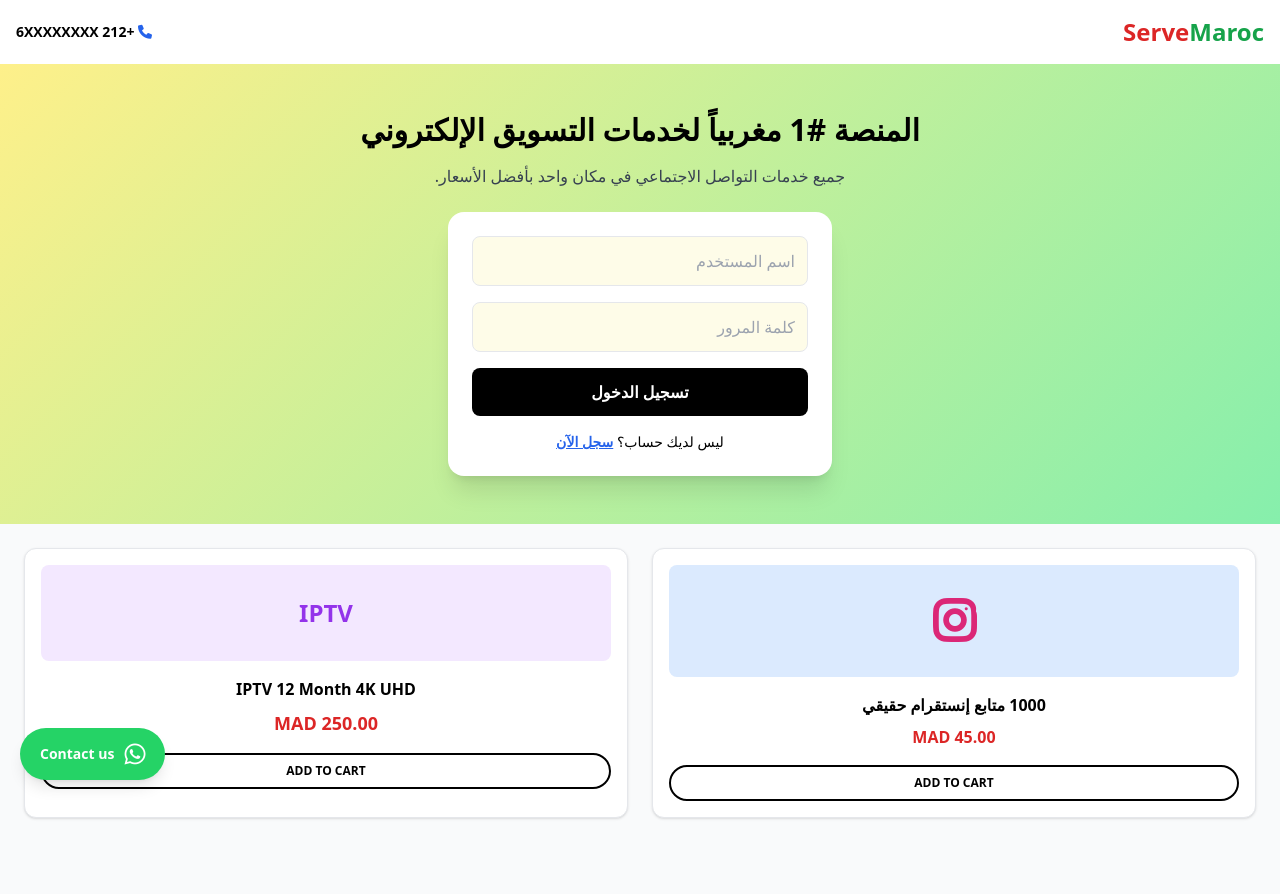
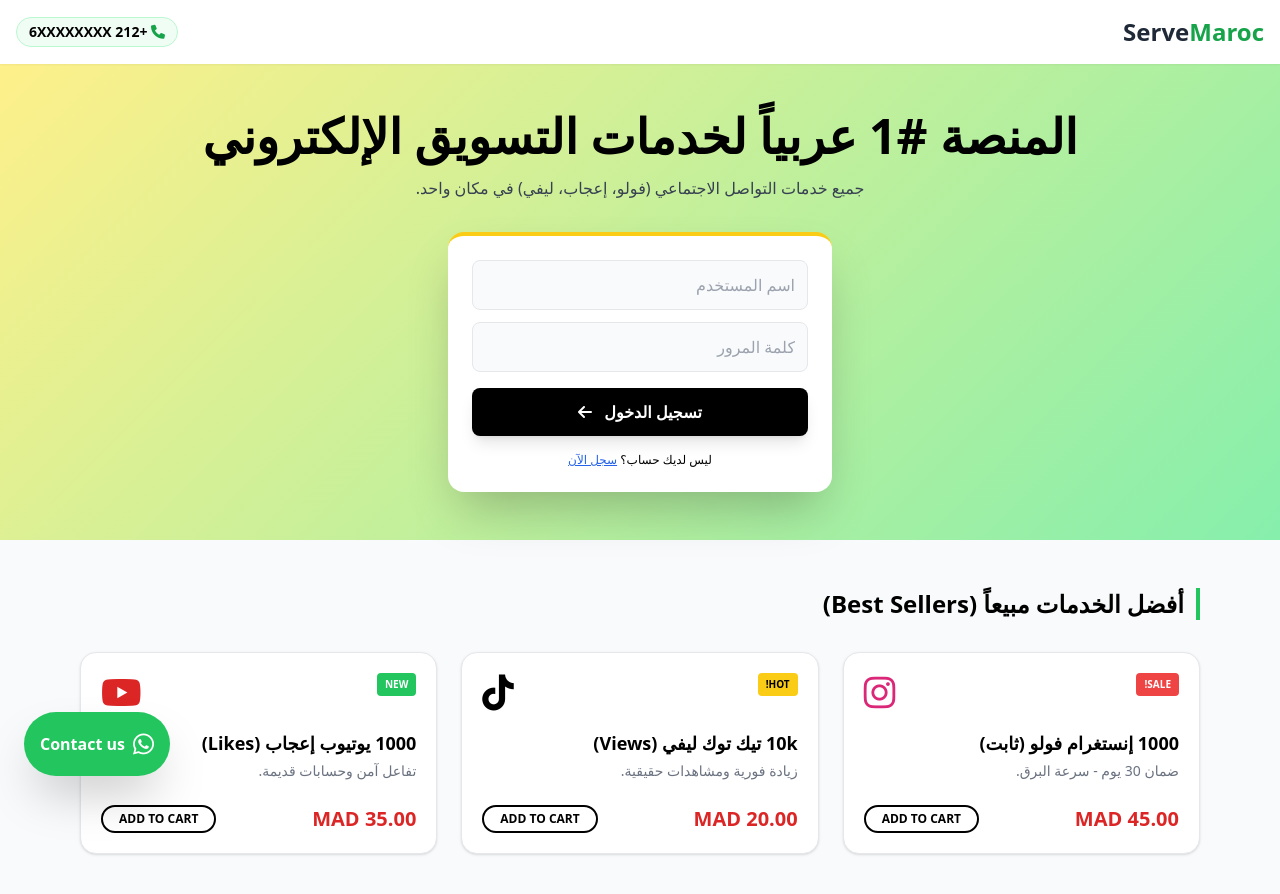
Before and after one commit to hafideJH/serves-maroc, a plain HTML site: page index.html in a window 1280 px wide. Before the commit the page ends 842 px from the top, so only its background shows below. Drawn offline with nearby package versions, Linux system fonts and the light colour scheme.

Commit message:
Update title and enhance layout in index.html

```diff
--- a/index.html
+++ b/index.html
@@ -3,78 +3,85 @@
 <head>
     <meta charset="UTF-8">
     <meta name="viewport" content="width=device-width, initial-scale=1.0">
-    <title>ServeMaroc | المنصة رقم 1</title>
+    <title>ServeMaroc | خدمات الميديا رقم 1 بالمغرب</title>
     <script src="https://cdn.tailwindcss.com"></script>
     <link rel="stylesheet" href="https://cdnjs.cloudflare.com/ajax/libs/font-awesome/6.0.0/css/all.min.css">
     <style>
-        .hero-bg {
-            background: linear-gradient(135deg, #fef08a 0%, #86efac 100%); /* ألوان مشابهة للصورة 12733 */
-        }
-        .whatsapp-float {
-            position: fixed;
-            bottom: 20px;
-            left: 20px;
-            background-color: #25d366;
-            color: white;
-            padding: 10px 20px;
-            border-radius: 50px;
-            display: flex;
-            align-items: center;
-            gap: 10px;
-            z-index: 1000;
-        }
+        .hero-gradient { background: linear-gradient(135deg, #fef08a 0%, #86efac 100%); }
+        .card-hover:hover { transform: translateY(-5px); transition: 0.3s; }
     </style>
 </head>
 <body class="bg-gray-50 font-sans text-right">
 
-    <header class="bg-white shadow-sm p-4 flex justify-between items-center">
-        <div class="flex items-center gap-4">
-            <h1 class="text-2xl font-bold text-red-600">Serve<span class="text-green-600">Maroc</span></h1>
-        </div>
-        <div class="text-sm font-bold">
-            <i class="fa-solid fa-phone text-blue-600"></i> +212 6XXXXXXXX
+    <header class="bg-white shadow-sm p-4 sticky top-0 z-50 flex justify-between items-center">
+        <h1 class="text-2xl font-black text-gray-800">Serve<span class="text-green-600">Maroc</span></h1>
+        <div class="hidden md:block text-sm font-bold bg-green-50 px-3 py-1 rounded-full border border-green-200">
+            <i class="fa-solid fa-phone text-green-600"></i> +212 6XXXXXXXX
         </div>
     </header>
 
-    <section class="hero-bg py-12 px-6 flex flex-col items-center">
-        <div class="max-w-4xl w-full text-center">
-            <h2 class="text-3xl font-black mb-4">المنصة #1 مغربياً لخدمات التسويق الإلكتروني</h2>
-            <p class="mb-6 text-gray-700">جميع خدمات التواصل الاجتماعي في مكان واحد بأفضل الأسعار.</p>
+    <section class="hero-gradient py-12 px-6 flex flex-col items-center">
+        <div class="max-w-4xl text-center">
+            <h2 class="text-3xl md:text-5xl font-black mb-4">المنصة #1 عربياً لخدمات التسويق الإلكتروني</h2>
+            <p class="text-gray-700 mb-8">جميع خدمات التواصل الاجتماعي (فولو، إعجاب، ليفي) في مكان واحد.</p>
 
-            <div class="bg-white p-6 rounded-2xl shadow-xl max-w-sm mx-auto">
-                <div class="mb-4">
-                    <input type="text" placeholder="اسم المستخدم" class="w-full p-3 border rounded-lg bg-yellow-50 focus:outline-yellow-400 text-right">
-                </div>
-                <div class="mb-4">
-                    <input type="password" placeholder="كلمة المرور" class="w-full p-3 border rounded-lg bg-yellow-50 focus:outline-yellow-400 text-right">
-                </div>
-                <button class="w-full bg-black text-white p-3 rounded-lg font-bold hover:bg-gray-800 transition">تسجيل الدخول</button>
-                <p class="mt-4 text-sm">ليس لديك حساب؟ <a href="#" class="text-blue-600 font-bold underline">سجل الآن</a></p>
+            <div class="bg-white p-6 rounded-2xl shadow-2xl max-w-sm mx-auto border-t-4 border-yellow-400">
+                <input type="text" placeholder="اسم المستخدم" class="w-full p-3 mb-3 border rounded-lg bg-gray-50 text-right focus:ring-2 focus:ring-yellow-400 outline-none">
+                <input type="password" placeholder="كلمة المرور" class="w-full p-3 mb-4 border rounded-lg bg-gray-50 text-right focus:ring-2 focus:ring-yellow-400 outline-none">
+                <button class="w-full bg-black text-white p-3 rounded-lg font-bold hover:bg-gray-800 shadow-lg">تسجيل الدخول <i class="fa-solid fa-arrow-left mr-2"></i></button>
+                <p class="mt-4 text-xs">ليس لديك حساب؟ <a href="#" class="text-blue-600 underline">سجل الآن</a></p>
             </div>
         </div>
     </section>
 
-    <section class="p-6 grid grid-cols-1 md:grid-cols-2 gap-6">
-        <div class="bg-white p-4 rounded-xl shadow border text-center">
-            <div class="bg-blue-100 p-8 rounded-lg mb-4">
-                <i class="fa-brands fa-instagram text-5xl text-pink-600 font-bold"></i>
+    <section class="max-w-6xl mx-auto py-12 px-4">
+        <h3 class="text-2xl font-bold mb-8 border-r-4 border-green-500 pr-3">أفضل الخدمات مبيعاً (Best Sellers)</h3>
+
+        <div class="grid grid-cols-1 md:grid-cols-2 lg:grid-cols-3 gap-6">
+            <div class="bg-white p-5 rounded-2xl shadow border card-hover">
+                <div class="flex justify-between items-start mb-4">
+                    <span class="bg-red-500 text-white text-[10px] px-2 py-1 rounded font-bold">SALE!</span>
+                    <i class="fa-brands fa-instagram text-4xl text-pink-600"></i>
+                </div>
+                <h4 class="font-bold text-lg">1000 إنستغرام فولو (ثابت)</h4>
+                <p class="text-gray-500 text-sm mt-1">ضمان 30 يوم - سرعة البرق.</p>
+                <div class="mt-6 flex justify-between items-center">
+                    <span class="text-xl font-black text-red-600">45.00 MAD</span>
+                    <button class="border-2 border-black px-4 py-1 rounded-full text-xs font-bold uppercase hover:bg-black hover:text-white">Add to Cart</button>
+                </div>
             </div>
-            <h3 class="font-bold">1000 متابع إنستقرام حقيقي</h3>
-            <p class="text-red-600 font-bold mt-2">MAD 45.00</p>
-            <button class="mt-4 w-full border-2 border-black py-2 rounded-full font-bold uppercase text-xs">Add to Cart</button>
-        </div>
 
-        <div class="bg-white p-4 rounded-xl shadow border text-center">
-            <div class="bg-purple-100 p-8 rounded-lg mb-4 text-purple-600 font-black text-2xl">IPTV</div>
-            <h3 class="font-bold">IPTV 12 Month 4K UHD</h3>
-            <p class="text-red-600 font-bold mt-2 text-lg">MAD 250.00</p>
-            <button class="mt-4 w-full border-2 border-black py-2 rounded-full font-bold uppercase text-xs">Add to Cart</button>
+            <div class="bg-white p-5 rounded-2xl shadow border card-hover">
+                <div class="flex justify-between items-start mb-4">
+                    <span class="bg-yellow-400 text-black text-[10px] px-2 py-1 rounded font-bold">HOT!</span>
+                    <i class="fa-brands fa-tiktok text-4xl text-black"></i>
+                </div>
+                <h4 class="font-bold text-lg">10k تيك توك ليفي (Views)</h4>
+                <p class="text-gray-500 text-sm mt-1">زيادة فورية ومشاهدات حقيقية.</p>
+                <div class="mt-6 flex justify-between items-center">
+                    <span class="text-xl font-black text-red-600">20.00 MAD</span>
+                    <button class="border-2 border-black px-4 py-1 rounded-full text-xs font-bold uppercase hover:bg-black hover:text-white">Add to Cart</button>
+                </div>
+            </div>
+
+            <div class="bg-white p-5 rounded-2xl shadow border card-hover">
+                <div class="flex justify-between items-start mb-4">
+                    <span class="bg-green-500 text-white text-[10px] px-2 py-1 rounded font-bold">NEW</span>
+                    <i class="fa-brands fa-youtube text-4xl text-red-600"></i>
+                </div>
+                <h4 class="font-bold text-lg">1000 يوتيوب إعجاب (Likes)</h4>
+                <p class="text-gray-500 text-sm mt-1">تفاعل آمن وحسابات قديمة.</p>
+                <div class="mt-6 flex justify-between items-center">
+                    <span class="text-xl font-black text-red-600">35.00 MAD</span>
+                    <button class="border-2 border-black px-4 py-1 rounded-full text-xs font-bold uppercase hover:bg-black hover:text-white">Add to Cart</button>
+                </div>
+            </div>
         </div>
     </section>
 
-    <a href="https://wa.me/2126XXXXXXXX" class="whatsapp-float shadow-lg">
+    <a href="https://wa.me/2126XXXXXXXX" class="fixed bottom-6 left-6 bg-green-500 text-white p-4 rounded-full shadow-2xl flex items-center gap-2 hover:bg-green-600 transition z-50">
         <i class="fa-brands fa-whatsapp text-2xl"></i>
-        <span class="font-bold text-sm">Contact us</span>
+        <span class="font-bold">Contact us</span>
     </a>
 
 </body>
```
